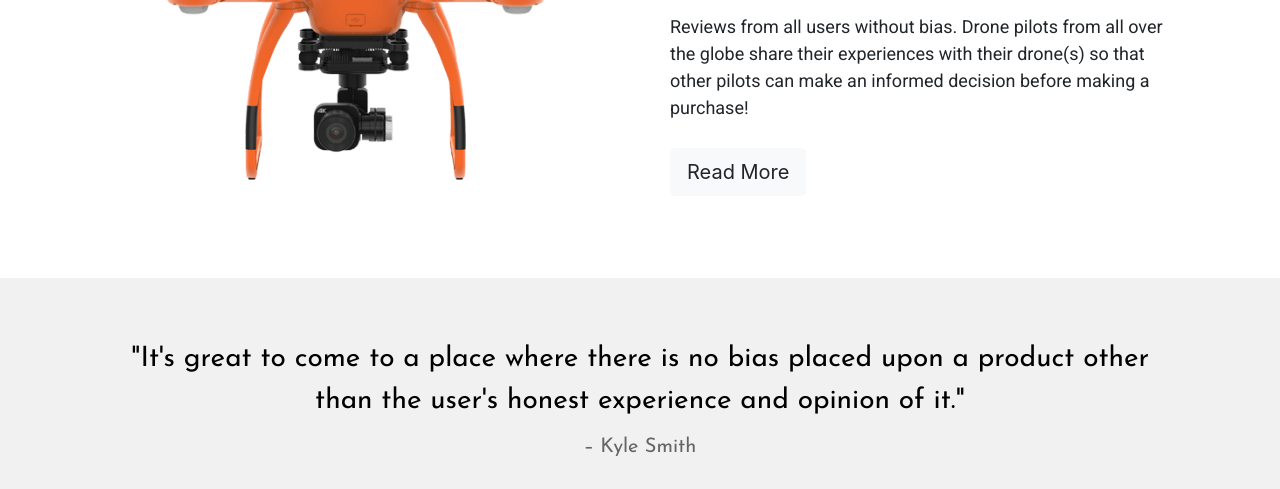
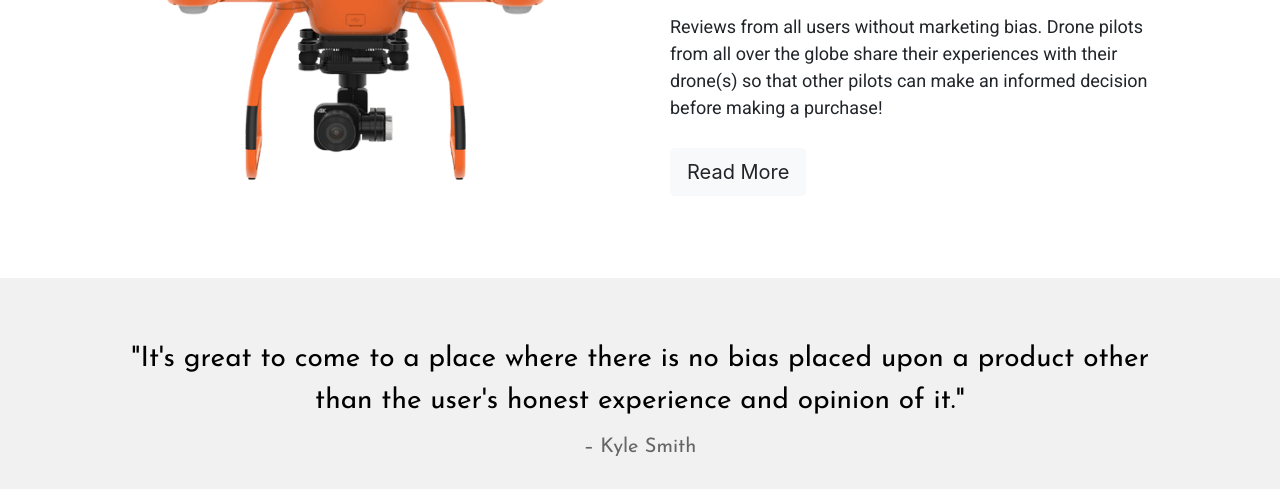
Before and after one commit to connorocampo/drone-world, a plain HTML site: page index.html in a window 1280 px wide. Shown: the part 297-786 px from the top of the page. Drawn offline with nearby package versions, Linux system fonts and the light colour scheme.

Commit message:
Update index.html

```diff
--- a/index.html
+++ b/index.html
@@ -43,7 +43,7 @@
                 <div class="col-lg-6 col-md-12 col-sm-12">
                     <div class="showcase-right">
                         <h1>Welcome to Drone World!</h1>
-                        <p>Reviews from all users without bias. Drone pilots from all over the globe share their experiences with their drone(s) so that other pilots can make an informed decision before making a purchase!</p>
+                        <p>Reviews from all users without marketing bias. Drone pilots from all over the globe share their experiences with their drone(s) so that other pilots can make an informed decision before making a purchase!</p>
                     </div>
                     <br>
                     <a href="#" class="btn btn-light btn-lg showcase-btn main-btns">Read More</a>
```
